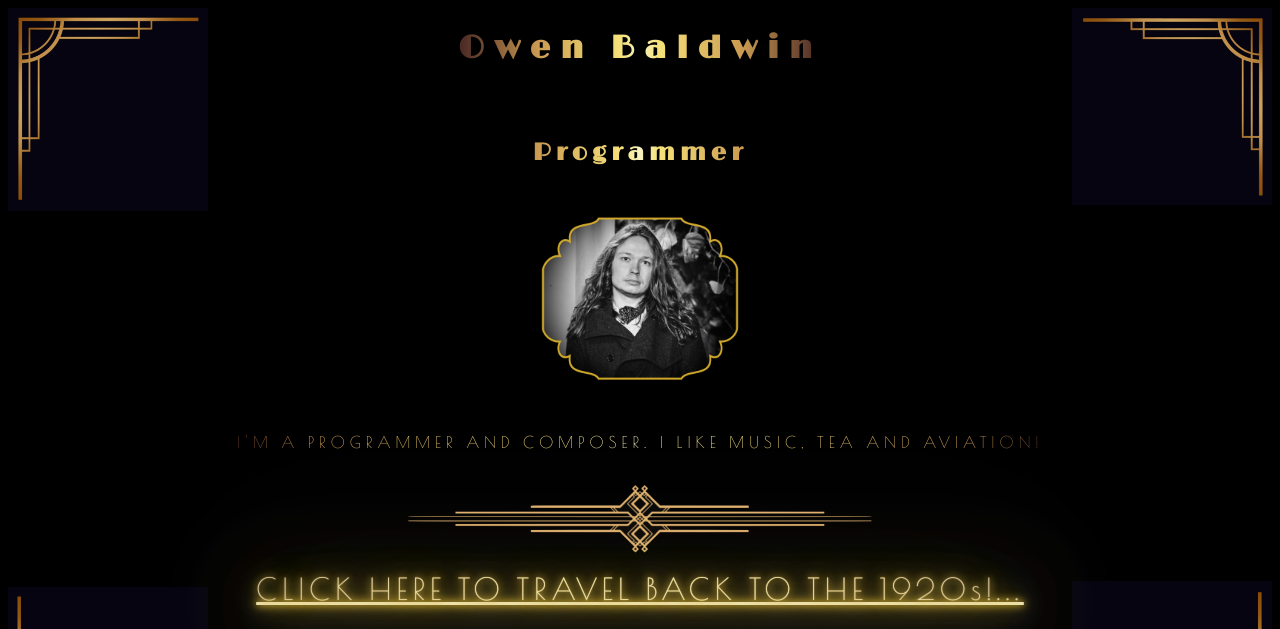
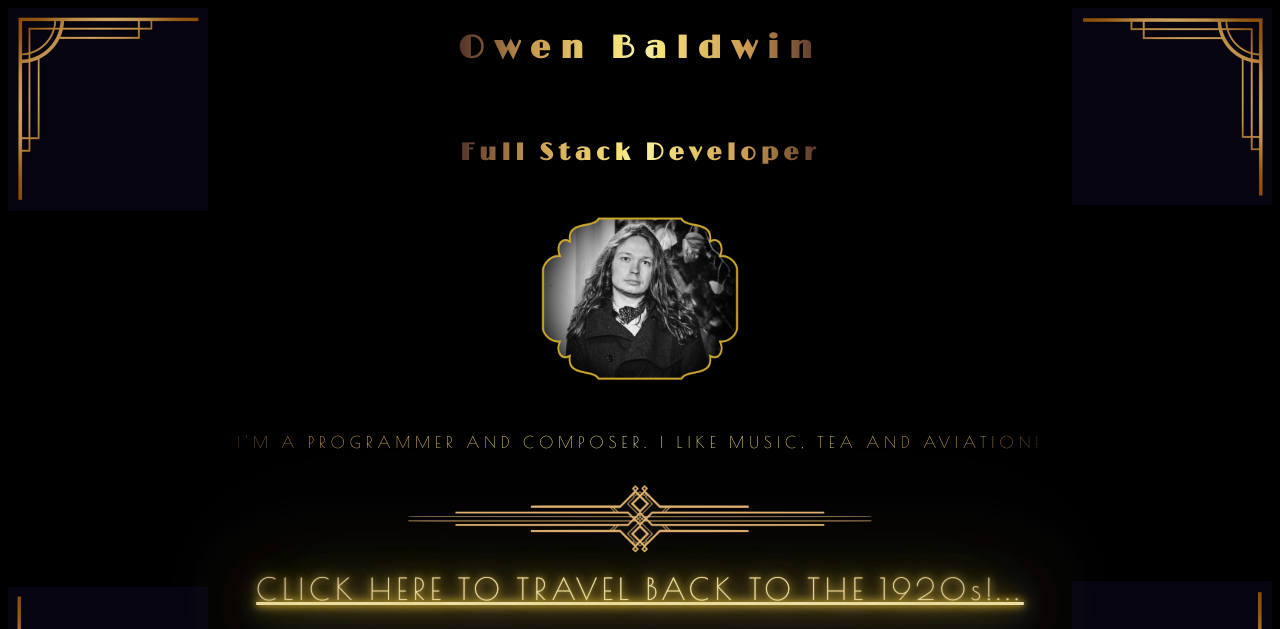
Before and after one commit to owenbaldwin/profile, a plain HTML site: page index.html in a window 1280 px wide. Shown: the top 629 px of the page. Drawn offline with nearby package versions, Linux system fonts and the light colour scheme.

Commit message:
my profile page update

```diff
--- a/index.html
+++ b/index.html
@@ -26,7 +26,7 @@
         <div class="titles">
           <h1>Owen Baldwin</h1>
           <br>
-          <h2>Programmer</h2>
+          <h2>Full Stack Developer</h2>
         </div>
         <img src="images/Untitled design.png" alt="profile pic" width="200px" class="profile_pic">
         <div class="subtitle">
```
